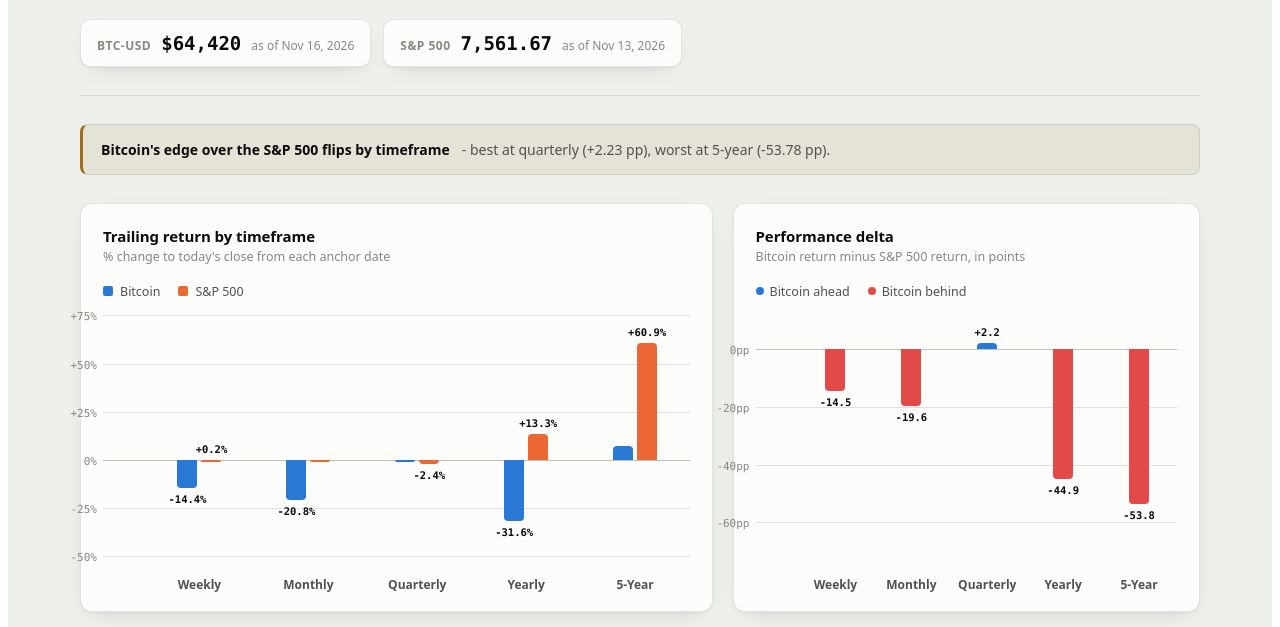
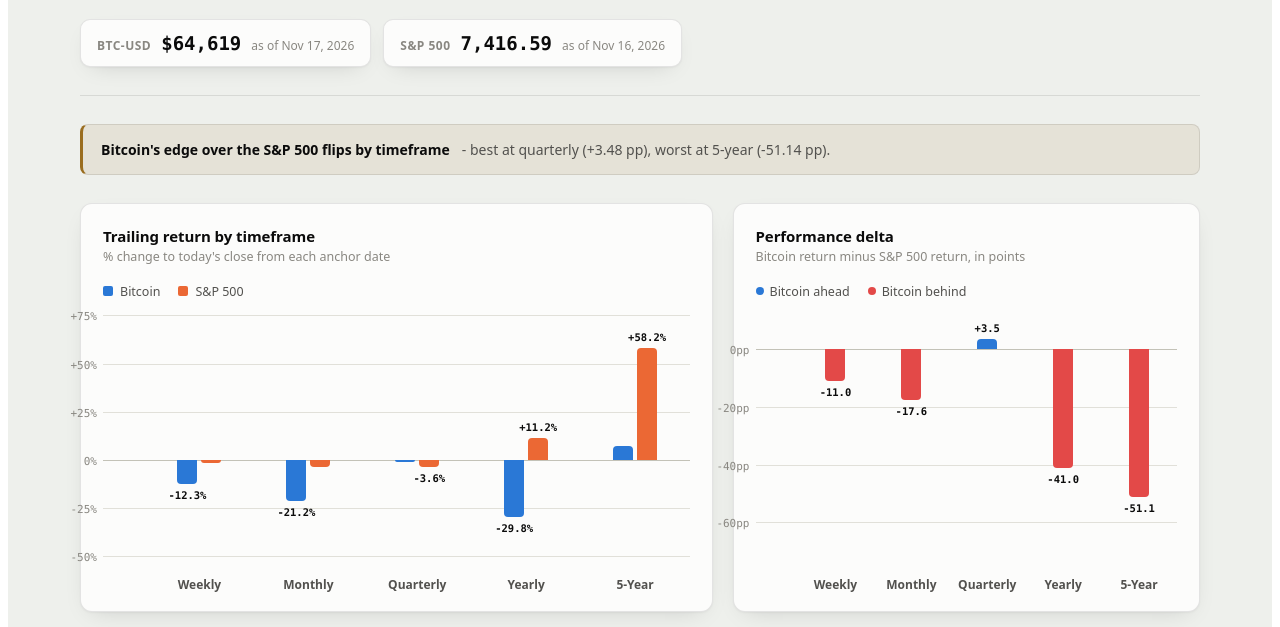
Before and after one commit to dasbanana264/btcdash, a plain HTML site: page index.html in a window 1280 px wide. Shown: the part 173-800 px from the top of the page. Drawn offline with Linux system fonts and the light colour scheme.

Commit message:
Refresh BTC / S&P 500 data

```diff
--- a/index.html
+++ b/index.html
@@ -274,14 +274,14 @@
 <script>
 (function () {
   // DATA_START — regenerated by scripts/update_data.py, do not hand-edit
-  var current = { btc: { date: "2026-11-16", price: 64420.15 }, spx: { date: "2026-11-13", price: 7561.67 } };
+  var current = { btc: { date: "2026-11-17", price: 64619.3 }, spx: { date: "2026-11-16", price: 7416.59 } };
 
   var periods = [
-    { label: "Weekly", btcDate: "2026-11-09", btcStart: 75223.15, btcRet: -14.36, spxDate: "2026-11-09", spxStart: 7549.94, spxRet: 0.16, delta: -14.52 },
-    { label: "Monthly", btcDate: "2026-10-17", btcStart: 81382.15, btcRet: -20.84, spxDate: "2026-10-16", spxStart: 7659.44, spxRet: -1.28, delta: -19.57 },
-    { label: "Quarterly", btcDate: "2026-08-17", btcStart: 64506.25, btcRet: -0.13, spxDate: "2026-08-17", spxStart: 7745.06, spxRet: -2.37, delta: 2.23 },
-    { label: "Yearly", btcDate: "2025-11-16", btcStart: 94177.08, btcRet: -31.6, spxDate: "2025-11-17", spxStart: 6672.41, spxRet: 13.33, delta: -44.92 },
-    { label: "5-Year", btcDate: "2021-11-16", btcStart: 60161.25, btcRet: 7.08, spxDate: "2021-11-16", spxStart: 4700.9, spxRet: 60.86, delta: -53.78 }
+    { label: "Weekly", btcDate: "2026-11-10", btcStart: 73720.12, btcRet: -12.35, spxDate: "2026-11-10", spxStart: 7520.93, spxRet: -1.39, delta: -10.96 },
+    { label: "Monthly", btcDate: "2026-10-18", btcStart: 82017.6, btcRet: -21.21, spxDate: "2026-10-19", spxStart: 7690.73, spxRet: -3.56, delta: -17.65 },
+    { label: "Quarterly", btcDate: "2026-08-18", btcStart: 64680.71, btcRet: -0.09, spxDate: "2026-08-18", spxStart: 7691.76, spxRet: -3.58, delta: 3.48 },
+    { label: "Yearly", btcDate: "2025-11-17", btcStart: 92093.88, btcRet: -29.83, spxDate: "2025-11-17", spxStart: 6672.41, spxRet: 11.15, delta: -40.99 },
+    { label: "5-Year", btcDate: "2021-11-17", btcStart: 60368.01, btcRet: 7.04, spxDate: "2021-11-17", spxStart: 4688.67, spxRet: 58.18, delta: -51.14 }
   ];
   // DATA_END
 
```
